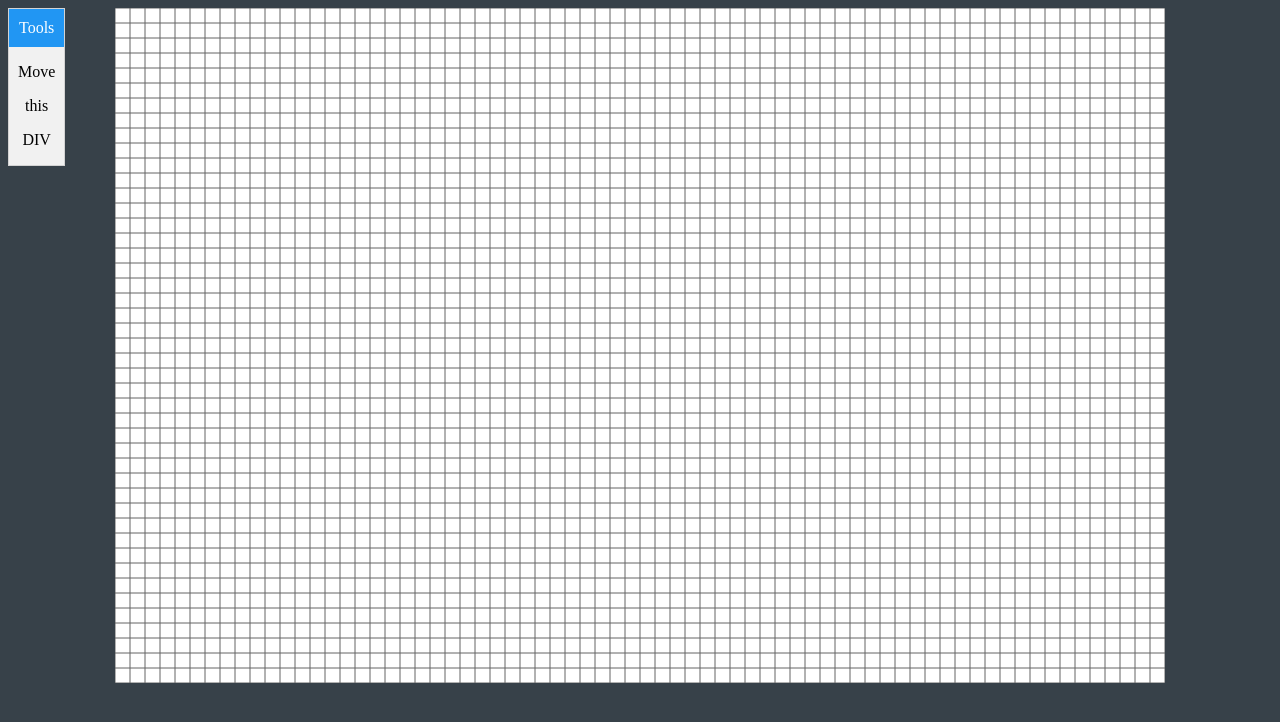
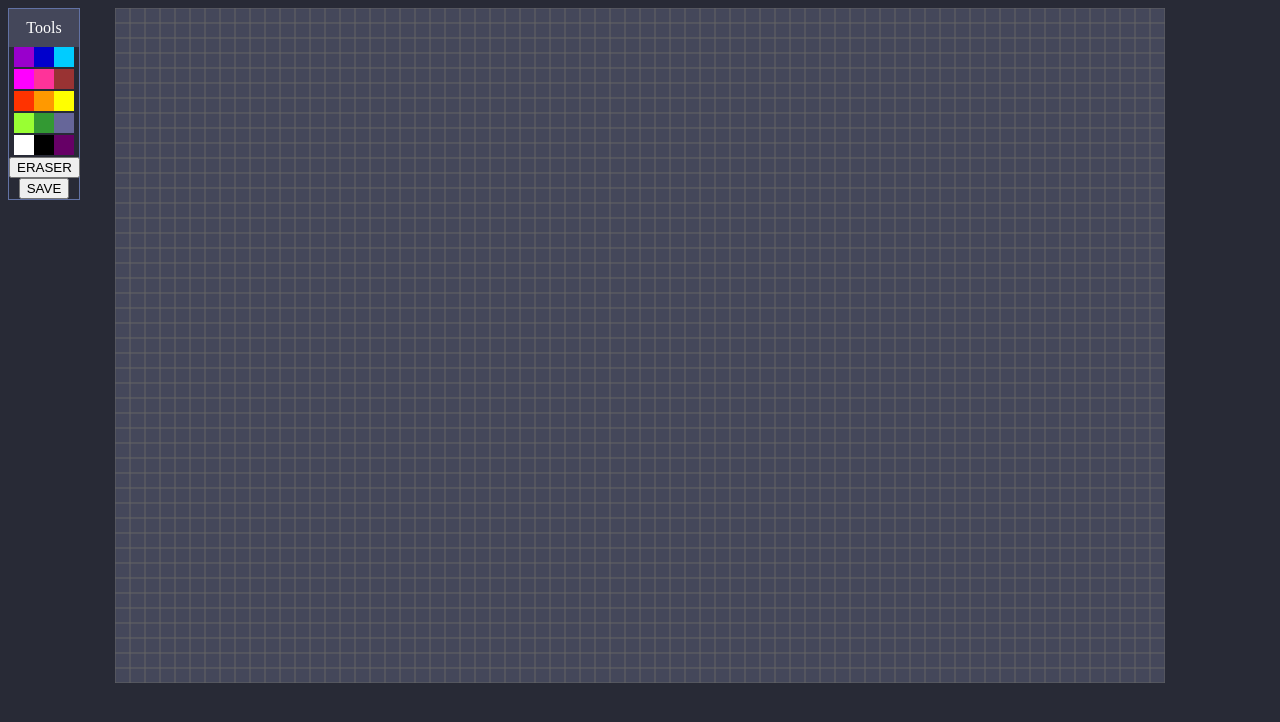
Before and after one commit to 10sikose/pixel_drawer_webtechnologies2020, a PHP site: page / in a window 1280 px wide. Shown: the top 722 px of the page. Run offline with PHP 8.4, Linux system fonts and the light colour scheme.

Commit message:
Added toolbox, fixed drawing process, image processing

```diff
--- a/index.html
+++ b/index.html
@@ -6,15 +6,24 @@
         <link rel="stylesheet" href="style.css">
     </head>
     <body>
+
 <!-- Toolbox -->
 <div id="toolbox">
 
-  <div id="toolboxheader">Tools</div>
-  <p>Move</p>
-  <p>this</p>
-  <p>DIV</p>
+  <div class="constraint">
+    <div id="toolboxheader">Tools</div>
+    <div id="colorbox">
+
+    </div>
+    <button type="button" class="color" id="erase">ERASER</button>
+    <button id="save-button" class="button">SAVE</button>
+  </div>
+
 </div>
-        <div id='canvas'></div>
-        <script src="index.js" async defer></script>
+
+
+<div id="canvas"></div>
+
+<script src="index.js" async defer></script>
     </body>
 </html>
--- a/index.js
+++ b/index.js
@@ -1,8 +1,10 @@
 const GRID_WIDTH = 45;
 const GRID_HEIGHT = 70;
-const EMPTY_FILL = 'rgb(255, 255, 255)';
+//const EMPTY_FILL = 'rgb(255, 255, 255)';
 
-let current_color = 'red';
+let current_color = '#ffffff';
+let empty_color = '#44475a';
+let erase = false;
 let is_mouse_down = false;
 
 let svgNamespace = "http://www.w3.org/2000/svg";
@@ -29,6 +31,7 @@ document.querySelectorAll('.row').forEach(row => {
         );
 
         pixel.classList.add('interior');
+        pixel.classList.add('empty');
 
         svg.classList.add('pixel');
 
@@ -44,26 +47,44 @@ document.querySelectorAll('.pixel').forEach(item => {
   item.addEventListener('mousedown', event => {
     let interior = item.firstChild;
 
-    let compstyle = window.getComputedStyle(interior);
+    /*
+    if(interior.classList.contains('empty'))
+    {*/
+      interior.style.fill = current_color;
+      if (!erase){
+      interior.classList.add('filled');
+      interior.classList.remove('empty');
+      }
+      else {
+        interior.classList.add('empty');
+        interior.classList.remove('filled');
+      }
+      //console.log(interior);
+    /*    }
 
-    if(compstyle.getPropertyValue('fill') == EMPTY_FILL)
-    {
-      interior.style.fill = current_color;
-    }
     else
     {
       interior.style.fill = 'white';
+      interior.classList.remove('filled');
+      interior.classList.add('empty');
     }
+    */
   });
 
   item.addEventListener('mouseover', event => {
     let interior = item.firstChild;
 
-    let compstyle = window.getComputedStyle(interior);
-
-    if(is_mouse_down && compstyle.getPropertyValue('fill') == EMPTY_FILL)
+    if(is_mouse_down /*&& interior.classList.contains('empty')*/)
     {
       interior.style.fill = current_color;
+      if (!erase){
+      interior.classList.add('filled');
+      interior.classList.remove('empty');
+      }
+      else {
+        interior.classList.add('empty');
+        interior.classList.remove('filled');
+      }
     }
   });
 });
@@ -76,12 +97,134 @@ document.addEventListener('mouseup', event => {
   is_mouse_down = false;
 });
 
+document.querySelector('#save-button').addEventListener('click', event => {
+  let top = -1;
+  let bottom = -1;
+  let left = -1;
+  let right = -1;
+
+  let canvas = document.querySelectorAll('.row');
+
+  for(let i = 0; i < canvas.length; i++)
+  {
+    let row = canvas[i].childNodes;
+
+    for(let j = 0; j < row.length; j++)
+    {
+      let pixel = row[j].firstChild;
+
+      if(!pixel.classList.contains('filled'))
+      {
+        continue;
+      }
+
+      if(top == -1)
+      {
+        top = i;
+      }
+
+      bottom = i;
+
+      if(left == -1 || j < left)
+      {
+        left = j;
+      }
+
+      if(j > right)
+      {
+        right = j;
+      }
+
+    }
+  }
+
+/////////////////////////////////////////////////////////////////////
+// create file - TODO: The final canvas does not save the image correctly not sure why
+// the context data is fine but in the end I get an empty file
+  var w = right - left + 1;
+  var h = bottom - top + 1;
+
+  buff = new Uint8ClampedArray(w * h * 4);
+  for(let ix=left; ix<=right; ix++)
+    for(let iy=top; iy<=bottom; iy++)
+    {
+      r = 0;
+      g = 0;
+      b = 0;
+      //console.log(document.querySelectorAll('.row')[iy].childNodes[ix].firstChild);
+      if(document.querySelectorAll('.row')[iy].childNodes[ix].firstChild.classList.contains('filled'))
+      {
+      rgb = document.querySelectorAll('.row')[iy].childNodes[ix].firstChild.style.fill;
+      //console.log(rgb);
+      rgb = rgb.substring(4,rgb.length-1);
+      //
+      rgb = rgb.replace(" ", "");
+      rgb = rgb.replace(" ", "");
+      rgb = rgb.split(',');
 
 
+      r = (+rgb[0]);
+      g = (+rgb[1]);
+      b = (+rgb[2]);
+
+      }
+     console.log('('+ix + ':' + ((iy-top)*w+(ix-left))*4 +  ')'+ ": "+iy+" ::: "+ r+ " - "+g+" - "+b);
+
+      buff[((iy-top)*w+(ix-left))*4]     = r;
+      buff[((iy-top)*w+(ix-left))*4 + 1] = g;
+      buff[((iy-top)*w+(ix-left))*4+ 2] = b;
+      buff[((iy-top)*w+(ix-left))*4 + 3] = 1.0;
+
+
+
+    }
+    var cnvas = document.createElement('canvas'),
+    ctx = cnvas.getContext('2d');
+
+    cnvas.width = w;
+    cnvas.height = h;
+  //  var imgData = ctx.createImageData(w, h);
+  console.log(buff);
+    var imgData = new ImageData(buff, w, h);
+    console.log(imgData);
+    ctx.putImageData(imgData,0,0);
+    console.log(ctx.getImageData(0,0,w,h));
+    var dataUri = cnvas.toDataURL();
+    ctx2 = cnvas.getContext('2d');
+    console.log(ctx2.getImageData(0,0,w,h));
+
+    console.log(dataUri);
+
+  console.log("Top: " + top);
+  console.log("Leftmost: " + left);
+  console.log("Bottom: " + bottom);
+  console.log("Rightmost: " + right);
+
+
+});
 
 ////////////////////////////////////////////////////////////////////////////////
 //////////////// Toolbox
 ////////////////////////////////////////////////////////////////////////////////
+
+var color_arr = ['#9900cc', '#0000cc', '#00ccff',
+                 '#ff00ff', '#ff3399', '#993333',
+                 '#ff3300', '#ff9900', '#ffff00',
+                 '#99ff33', '#339933', '#666699',
+                 '#ffffff', '#000000', '#660066',];
+
+let colorbox = document.getElementById("colorbox");
+for(let idx = 0; idx<color_arr.length; idx++)
+{
+  let button = document.createElement('button');
+  button.classList.add('color');
+  button.style.background = color_arr[idx];
+  button.style.width = '20px';
+  button.style.height = '20px';
+  button.style.border = '1px solid ' + color_arr[idx];
+
+  colorbox.appendChild(button);
+}
 
 let toolbox = document.getElementById("toolbox");
 var oldx = 0;
@@ -89,14 +232,73 @@ var oldy = 0;
 var newx = 0;
 var newy = 0;
 
-if(document.getElementById("toolboxheader"))
+document.getElementById("toolboxheader").onmousedown = dragMouse;
+
+function dragElement(evnt) {
+ evnt=evnt|| window.event;
+ evnt.preventDefault();
+  // calculate the new cursor position:
+  oldx = newx -evnt.clientX;
+  oldy = newy -evnt.clientY;
+  newx =evnt.clientX;
+  newy =evnt.clientY;
+  // set the element's new position:
+  toolbox.style.top = (toolbox.offsetTop - oldy) + "px";
+  toolbox.style.left = (toolbox.offsetLeft - oldx) + "px";
+}
+
+function dragMouse(evnt)
 {
-  document.getElementById("toolboxheader").onmousedown = function()
-  {
+ evnt=evnt|| window.event;
+ evnt.preventDefault();
+  newx =evnt.clientX;
+  newy =evnt.clientY;
+  document.onmouseup = function(){document.onmouseup = null;
+                                    document.onmousemove = null}
 
-  }
+  document.onmousemove = dragElement;
 }
-else
+////////////////////////////////////////////////////////////////////////////////
+///// CHANGE  ---- COLOR
+function rgb2Hex(rgb)
 {
+  rgb = rgb.substring(4,rgb.length-1);
+  //
+  rgb = rgb.replace(" ", "");
+  rgb = rgb.replace(" ", "");
+  rgb = rgb.split(',');
 
+  r = (+rgb[0]).toString(16);
+  g = (+rgb[1]).toString(16);
+  b = (+rgb[2]).toString(16);
+
+  if(r.length == 1)
+    r = "0" + r;
+  if(g.length == 1)
+    g = "0" + g;
+  if(b.length == 1)
+    b = "0" + b;
+
+
+  //console.log(r, g, b);
+
+
+  return '#'+r+g+b;
 }
+
+let color_buttons = document.querySelectorAll(".color");
+for(let i = 0; i<color_buttons.length; i++)
+{
+  color_buttons[i].addEventListener('click', event => {
+  //  console.log(color_buttons[i].style.backgroundColor);
+    if (color_arr.includes(rgb2Hex(color_buttons[i].style.backgroundColor)))
+    {
+      //console.log("I am in");
+      current_color = color_buttons[i].style.backgroundColor;
+    }
+    else if (color_buttons[i].id == "erase"){
+      current_color = empty_color;
+      erase = true;
+    }
+  });
+}
--- a/style.css
+++ b/style.css
@@ -1,5 +1,11 @@
 body {
-    background-color: rgb(55, 65, 73);
+    background-color: #282a36;
+    text-align: center;
+}
+
+#title {
+    color: rgb(255, 255, 255);
+    font-family: Arial, Helvetica, sans-serif;
 }
 
 #canvas {
@@ -18,26 +24,58 @@ body {
     height: 15px;
 }
 
+.color {
+
+}
+
 .interior {
     width: 15px;
     height: 15px;
-    fill: white;
+    fill: #44475a;
     stroke: #646464;
     overflow: visible;
 }
 
+
+#red
+{
+  border: 1px solid #f00; background: #f00; width: 20px; height: 20px;
+}
+
+#blue
+{
+  border: 1px solid #00f; background: #00f; width: 20px; height: 20px;
+}
+
+#green
+{
+  border: 1px solid #0f0; background: #0f0; width: 20px; height: 20px;
+}
+
+div.constraint {
+  max-width: 100px;
+  margin: auto;
+}
+
+
 #toolbox {
   position: absolute;
-  z-index: 9;
-  background-color: #f1f1f1;
-  border: 1px solid #d3d3d3;
+  z-index: 3;
+  width: 70px;
+  background-color: #282a36;
+  border: 1px solid #6272a4;
   text-align: center;
+}
+
+#colorbox
+{
+
 }
 
 #toolboxheader {
   padding: 10px;
   cursor: move;
-  z-index: 10;
-  background-color: #2196F3;
+  z-index: 4;
+  background-color: #44475a;
   color: #fff;
 }
```
